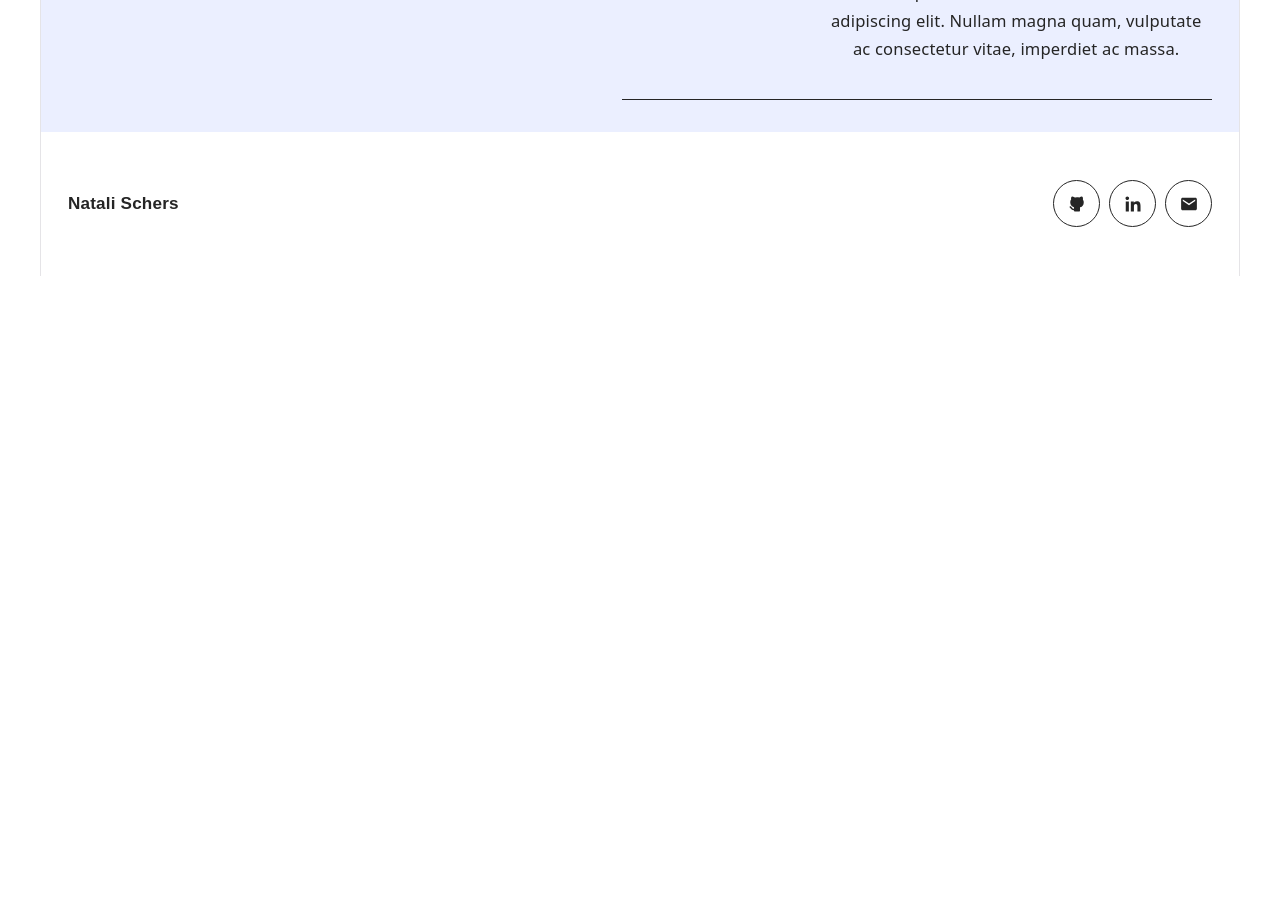
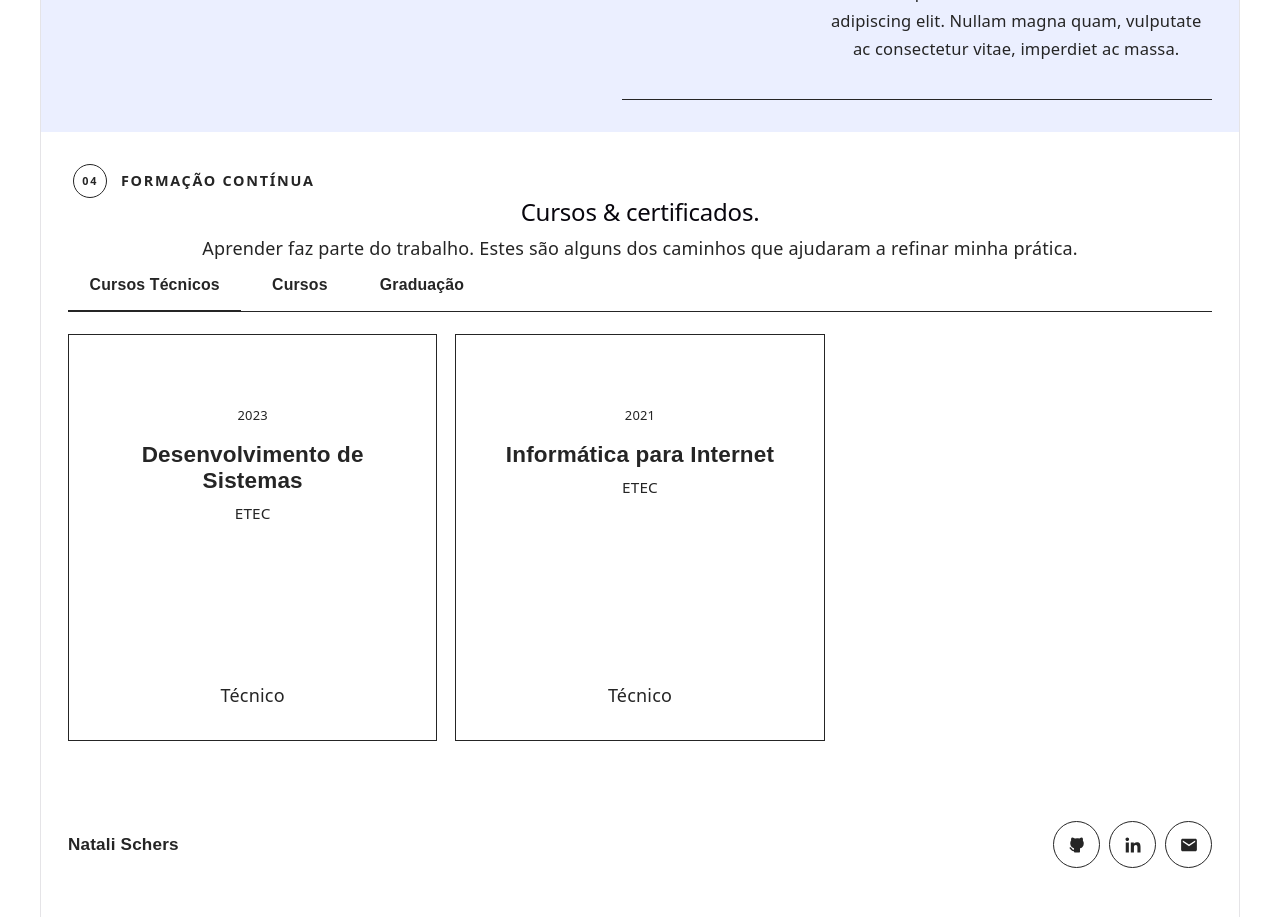
Before and after one commit to natali-schers/natali-schers.github.io, a React (Vite) app: page / in a window 1280 px wide. Shown: the part 2120-3037 px from the top of the page. Before the commit the page ends 2396 px from the top, so only its background shows below. Built offline with nearby package versions, Linux system fonts and the light colour scheme.

Commit message:
feat: add Credentials section

```diff
--- a/src/App.tsx
+++ b/src/App.tsx
@@ -1,4 +1,5 @@
 import About from "./components/About/About";
+import Credentials from "./components/Credentials/Credentials";
 import Experience from "./components/Experience/Experience";
 import Footer from "./components/Footer/Footer";
 import Header from "./components/Header/Header";
@@ -15,6 +16,7 @@ function App() {
         <About />
         <Projects />
         <Experience />
+        <Credentials />
       </main>
 
       <Footer />
--- /dev/null
+++ b/src/components/Credentials/Credentials.css
@@ -0,0 +1,161 @@
+.credentials {
+  padding-top: 32px;
+  padding-bottom: 32px;
+}
+
+.credential-heading {
+  margin-top: -1rem;
+}
+
+.credential-filters {
+  display: flex;
+  flex-direction: column;
+  gap: 1rem;
+  margin-bottom: 1.2rem;
+}
+
+.credential-tabs {
+  display: flex;
+  gap: 0.5rem;
+  flex-wrap: wrap;
+  border-bottom: 1px solid var(--line);
+  padding-bottom: 0;
+  margin: auto;
+  width: min(100% - 3rem, 78rem);
+}
+
+.credential-tab {
+  all: unset;
+  cursor: pointer;
+  padding: 0.65rem 1.2rem;
+  font-size: 0.88rem;
+  font-weight: 600;
+  font-family: "Space Grotesk", sans-serif;
+  color: var(--ink-soft);
+  border-bottom: 2px solid transparent;
+  margin-bottom: -1px;
+  border-radius: 0;
+  transition:
+    color 160ms ease,
+    border-color 160ms ease;
+}
+
+.credential-tab:hover {
+  color: var(--ink);
+}
+
+.credential-tab.active {
+  color: var(--ink);
+  border-bottom-color: var(--acid-dark);
+}
+
+.credential-subtabs {
+  display: flex;
+  gap: 0.5rem;
+  flex-wrap: wrap;
+  margin: auto;
+  width: min(100% - 3rem, 78rem);
+}
+
+.credential-subtab {
+  all: unset;
+  cursor: pointer;
+  display: inline-flex;
+  align-items: center;
+  gap: 0.45rem;
+  padding: 0.4rem 0.9rem;
+  font-size: 0.78rem;
+  font-weight: 500;
+  color: var(--ink-soft);
+  background: var(--paper-deep);
+  border: 1px solid var(--line);
+  border-radius: 99rem;
+  transition:
+    color 160ms ease,
+    background 160ms ease,
+    border-color 160ms ease;
+}
+
+.credential-subtab:hover {
+  color: var(--ink);
+  border-color: var(--ink-soft);
+}
+
+.credential-subtab.active {
+  color: var(--ink);
+  background: var(--acid);
+  border-color: var(--acid);
+}
+
+.subtab-count {
+  display: grid;
+  place-items: center;
+  width: 1.3rem;
+  height: 1.3rem;
+  border-radius: 50%;
+  background: oklch(0% 0 0 / 0.08);
+  font-size: 0.65rem;
+  font-weight: 700;
+  font-variant-numeric: tabular-nums;
+}
+
+.credential-subtab.active .subtab-count {
+  background: oklch(0% 0 0 / 0.12);
+}
+
+.credential-list {
+  display: grid;
+  grid-template-columns: repeat(3, 1fr);
+  gap: 1rem;
+  margin: auto;
+  width: min(100% - 3rem, 78rem);
+}
+
+.credential-card {
+  min-height: 19rem;
+  display: flex;
+  flex-direction: column;
+  padding: 1.75rem;
+  border: 1px solid var(--line);
+  border-radius: var(--radius-md);
+  transition:
+    transform 200ms ease,
+    background 200ms ease;
+}
+
+.credential-card:hover {
+  transform: translateY(-0.4rem);
+  background: var(--white);
+}
+
+.credential-icon {
+  width: 3rem;
+  aspect-ratio: 1;
+  display: grid;
+  place-items: center;
+  margin-bottom: auto;
+  border-radius: 50%;
+  background: var(--acid);
+}
+
+.credential-year {
+  margin: 2rem 0 0.75rem;
+  color: var(--ink-soft);
+  font-size: 0.72rem;
+}
+
+.credential-card h3 {
+  margin: 0;
+  font-family: "Space Grotesk", sans-serif;
+  font-size: 1.25rem;
+}
+
+.credential-card p {
+  margin: 0.35rem 0 1rem;
+  color: var(--ink-soft);
+  font-size: 0.85rem;
+}
+
+.credential-type {
+  margin-top: auto;
+}
--- /dev/null
+++ b/src/components/Credentials/Credentials.tsx
@@ -0,0 +1,194 @@
+import { useState } from "react";
+import SectionLabel from "../SectionLabel/SectionLabel";
+import './Credentials.css';
+
+type Credential = {
+  year: string;
+  title: string;
+  source: string;
+  type: string;
+};
+
+type CredentialSubcategory = {
+  id: string;
+  label: string;
+  credentials: Credential[];
+};
+
+type CredentialCategory = {
+  id: string;
+  label: string;
+  credentials?: Credential[];
+  subcategories?: CredentialSubcategory[];
+};
+
+const credentialCategories: CredentialCategory[] = [
+  {
+    id: "tecnicos",
+    label: "Cursos Técnicos",
+    credentials: [
+      {
+        year: "2023",
+        title: "Desenvolvimento de Sistemas",
+        source: "ETEC",
+        type: "Técnico",
+      },
+      {
+        year: "2021",
+        title: "Informática para Internet",
+        source: "ETEC",
+        type: "Técnico",
+      },
+    ],
+  },
+  {
+    id: "cursos",
+    label: "Cursos",
+    subcategories: [
+      {
+        id: "front",
+        label: "Frontend",
+        credentials: [
+          {
+            year: "2022",
+            title: "Advanced React Patterns",
+            source: "Frontend Masters",
+            type: "Curso",
+          },
+          {
+            year: "2023",
+            title: "CSS for JavaScript Developers",
+            source: "Josh W. Comeau",
+            type: "Curso",
+          },
+        ],
+      },
+      {
+        id: "back",
+        label: "Backend",
+        credentials: [
+          {
+            year: "2023",
+            title: "Arquitetura de Software",
+            source: "Full Cycle",
+            type: "Formação",
+          },
+          {
+            year: "2024",
+            title: "AWS Certified Developer",
+            source: "Amazon Web Services",
+            type: "Certificação",
+          },
+        ],
+      },
+      {
+        id: "db",
+        label: "Banco de Dados",
+        credentials: [
+          {
+            year: "2022",
+            title: "PostgreSQL para Desenvolvedores",
+            source: "Udemy",
+            type: "Curso",
+          },
+        ],
+      },
+    ],
+  },
+  {
+    id: "graduacao",
+    label: "Graduação",
+    credentials: [
+      {
+        year: "2025",
+        title: "Análise e Desenvolvimento de Sistemas",
+        source: "FATEC",
+        type: "Graduação",
+      },
+    ],
+  },
+];
+
+function CredentialCard({ item }: { item: Credential }) {
+  return (
+    <article className="credential-card">
+      <span className="credential-year">{item.year}</span>
+      <h3>{item.title}</h3>
+      <p>{item.source}</p>
+      <span className="credential-type">{item.type}</span>
+    </article>
+  );
+}
+
+export default function Credentials() {
+  const [activeCat, setActiveCat] = useState(credentialCategories[0].id);
+  const [activeSub, setActiveSub] = useState<string | null>(null);
+
+  const currentCat = credentialCategories.find((c) => c.id === activeCat)!;
+
+  const resolvedSub =
+    currentCat.subcategories
+      ? activeSub ?? currentCat.subcategories[0].id
+      : null;
+
+  const visibleCredentials = currentCat.subcategories
+    ? currentCat.subcategories.find((s) => s.id === resolvedSub)?.credentials ?? []
+    : currentCat.credentials ?? [];
+
+  function handleCatChange(id: string) {
+    setActiveCat(id);
+    setActiveSub(null);
+  }
+
+  return (
+    <section className="credentials section" id="formacao">
+      <SectionLabel number="04">Formação contínua</SectionLabel>
+      <div className="section-top credential-heading">
+        <h2 className="section-heading">Cursos & certificados.</h2>
+        <p>
+          Aprender faz parte do trabalho. Estes são alguns dos caminhos que
+          ajudaram a refinar minha prática.
+        </p>
+      </div>
+
+      <div className="credential-filters">
+        <div className="credential-tabs" role="tablist" aria-label="Categorias de formação">
+          {credentialCategories.map((cat) => (
+            <button
+              key={cat.id}
+              role="tab"
+              aria-selected={activeCat === cat.id}
+              className={`credential-tab${activeCat === cat.id ? " active" : ""}`}
+              onClick={() => handleCatChange(cat.id)}
+            >
+              {cat.label}
+            </button>
+          ))}
+        </div>
+
+        {currentCat.subcategories && (
+          <div className="credential-subtabs" role="tablist" aria-label="Subcategorias">
+            {currentCat.subcategories.map((sub) => (
+              <button
+                key={sub.id}
+                role="tab"
+                aria-selected={(resolvedSub === sub.id)}
+                className={`credential-subtab${resolvedSub === sub.id ? " active" : ""}`}
+                onClick={() => setActiveSub(sub.id)}
+              >
+                {sub.label}
+                <span className="subtab-count">{sub.credentials.length}</span>
+              </button>
+            ))}
+          </div>
+        )}
+      </div>
+
+      <div className="credential-list" key={`${activeCat}-${resolvedSub}`}>
+        {visibleCredentials.map((item) => (
+          <CredentialCard key={item.title} item={item} />
+        ))}
+      </div>
+    </section>
+  );
+}
```
